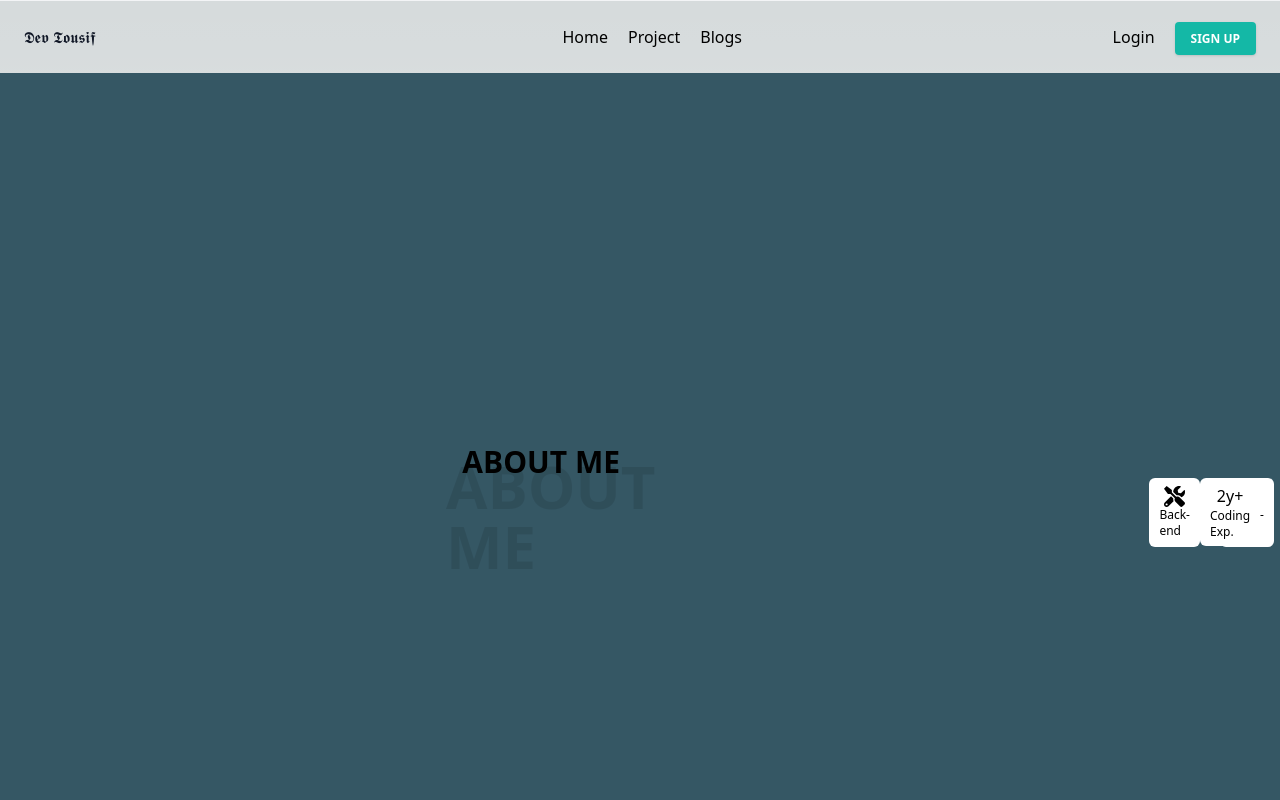
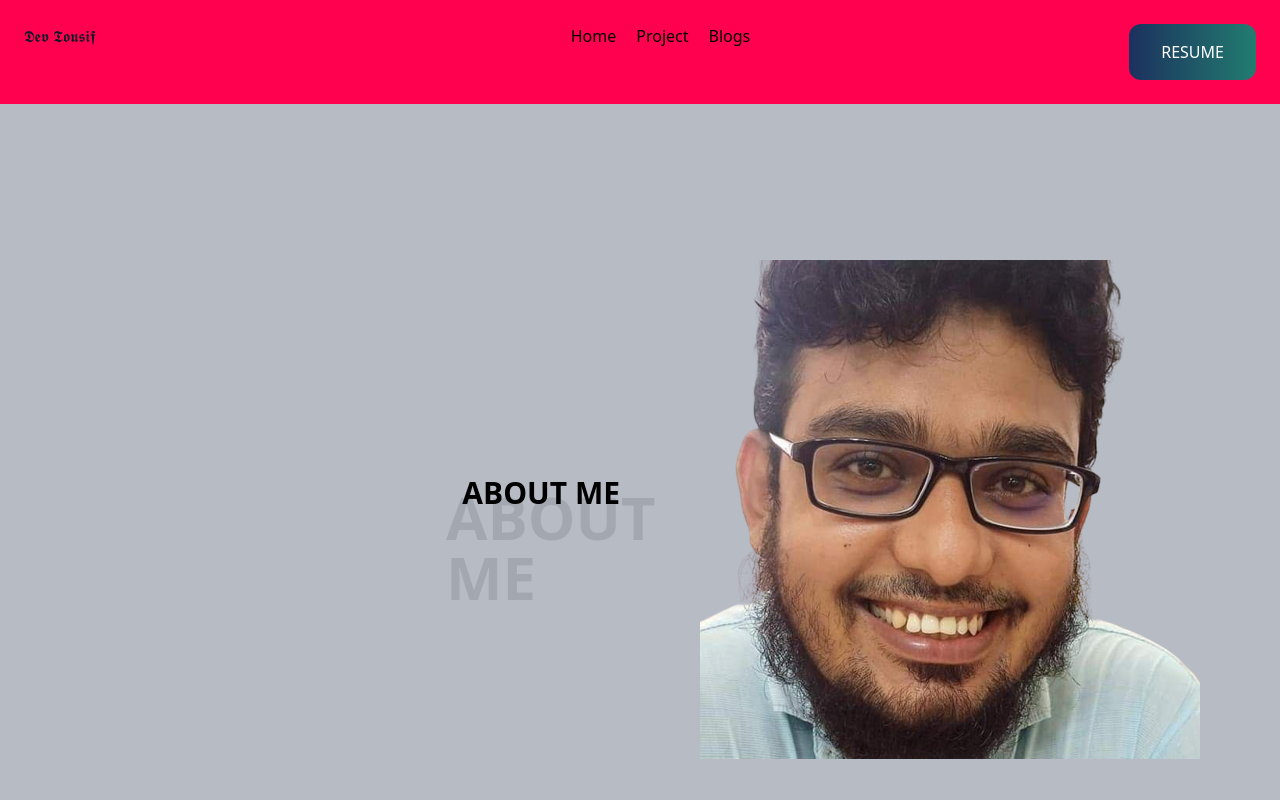
Before and after one commit to mb-tousif/myPortfolio, a Next.js app: page / in a window 1280 px wide. Shown: the top 800 px of the page. Built offline with nearby package versions, Linux system fonts and the light colour scheme.

Commit message:
bg updated

```diff
--- a/src/app/page.tsx
+++ b/src/app/page.tsx
@@ -5,7 +5,7 @@ import Skills from '@/components/ui/Skills'
 export default function Home() {
 
   return (
-    <main className="p-20 bg-[#355764]">
+    <main className="p-20 bg-[#B6BBC4]">
       <HeroSection />
       <Skills />
     </main>
--- a/src/components/ui/Header.tsx
+++ b/src/components/ui/Header.tsx
@@ -2,7 +2,7 @@ import React from 'react'
 
 export default function Header() {
   return (
-    <header className="w-full border-t border-gray-100 shadow-sm body-font">
+    <header className="w-full bg-[#ff014f] shadow-sm body-font">
       <div className="container flex flex-col items-start justify-between p-6 mx-auto md:flex-row">
         <a className="flex items-center mb-4 font-medium text-gray-900 title-font md:mb-0">
           𝕯𝖊𝖛 𝕿𝖔𝖚𝖘𝖎𝖋
@@ -19,15 +19,10 @@ export default function Header() {
           </a>
         </nav>
         <div className="items-center h-full">
-          <a href="#_" className="mr-5 font-medium hover:text-gray-900">
-            Login
-          </a>
-          <a
-            href="#_"
-            className="px-4 py-2 text-xs font-bold text-white uppercase transition-all duration-150 bg-teal-500 rounded shadow outline-none active:bg-teal-600 hover:shadow-md focus:outline-none ease"
-          >
-            Sign Up
-          </a>
+          <button className="font-medium text-[16px] flex items-center px-5 py-3 md:py-4 md:px-8 rounded-xl capitalize bg-gradient-to-r from-[#1C315E] to-[#227C70]  relative gap-2 transition duration-300 hover:scale-105 text-white shadow-glass ">
+            RESUME
+            <span className="animate-ping absolute right-0 top-0 w-3 h-3  rounded-full bg-gradient-to-r from-[#092635] to-[#001B79] "></span>
+          </button>
         </div>
       </div>
     </header>
--- a/src/components/ui/HeroSection.tsx
+++ b/src/components/ui/HeroSection.tsx
@@ -10,31 +10,11 @@ export default function HeroSection() {
     <div className="grid items-center gap-10 min-h-[650px] justify-items-center md:justify-items-end grid-cols-1 md:grid-cols-2" >
       <SectionTitle title="About Me" />
       <div className="relative">
-        <ShowCase
-          icon={<FaLaptopCode />}
-          title="Front-end"
-          style="top-[30%] left-5"
-          anim_delay={{ animationDelay: "0.5s", animationDuration: "9s" }}
-        />
-        {/* <Image
+        <Image
           src={HeroImage}
-          alt="Shahrear ahamed Hero Image with blazer"
+          alt="Picture of the Developer"
           height={500}
           width={500}
-        /> */}
-
-        <ShowCase
-          icon={<FaTools />}
-          title="Back-end"
-          style="right-0 top-[25%]"
-          anim_delay={{ animationDelay: "1.5s", animationDuration: "10s" }}
-        />
-
-        <ShowCase
-          text="2y+"
-          title="Coding Exp."
-          style="top-[70%] left-0 sm:top-[35%] sm:-left-[10px] md:top-[85%] md:left-[30%]"
-          anim_delay={{ animationDelay: "1s", animationDuration: "8s" }}
         />
       </div>
     </div>
```
